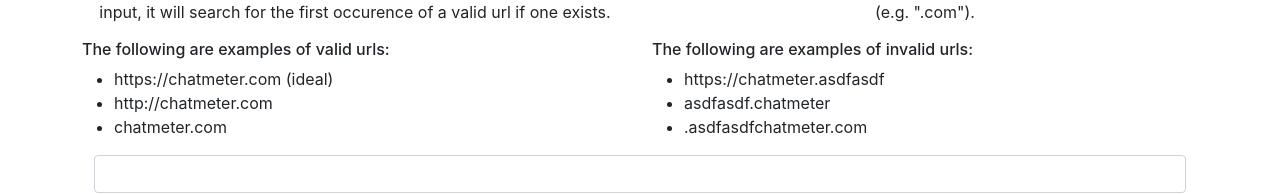
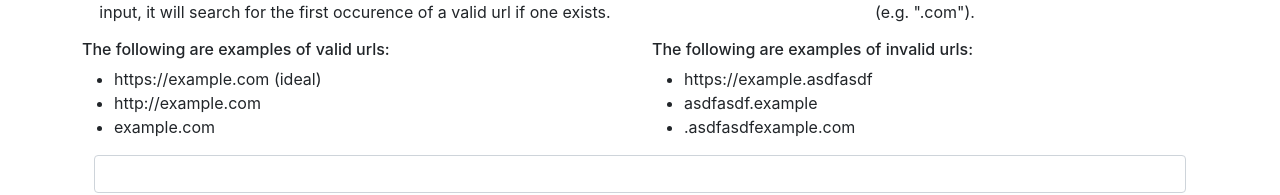
Before and after one commit to cf7/titlebot, a React app: page / in a window 1280 px wide. Shown: the part 145-340 px from the top of the page. Built offline with nearby package versions, Linux system fonts and the light colour scheme; what axios-mock-adapter would draw is missing.

Commit message:
url changes

```diff
--- a/src/App.js
+++ b/src/App.js
@@ -133,9 +133,9 @@
           <figure>
             <h6>The following are examples of valid urls:</h6>
             <ul className="valid-inputs">
-              <li>https://chatmeter.com (ideal)</li>
-              <li>http://chatmeter.com</li>
-              <li>chatmeter.com</li>
+              <li>https://example.com (ideal)</li>
+              <li>http://example.com</li>
+              <li>example.com</li>
             </ul>
           </figure>
         </Col>
@@ -145,9 +145,9 @@
           <figure>
             <h6>The following are examples of invalid urls:</h6>
               <ul className="invalid-inputs">
-                <li>https://chatmeter.asdfasdf</li>
-                <li>asdfasdf.chatmeter</li>
-                <li>.asdfasdfchatmeter.com</li>
+                <li>https://example.asdfasdf</li>
+                <li>asdfasdf.example</li>
+                <li>.asdfasdfexample.com</li>
               </ul>
           </figure>
         </Col>
```
